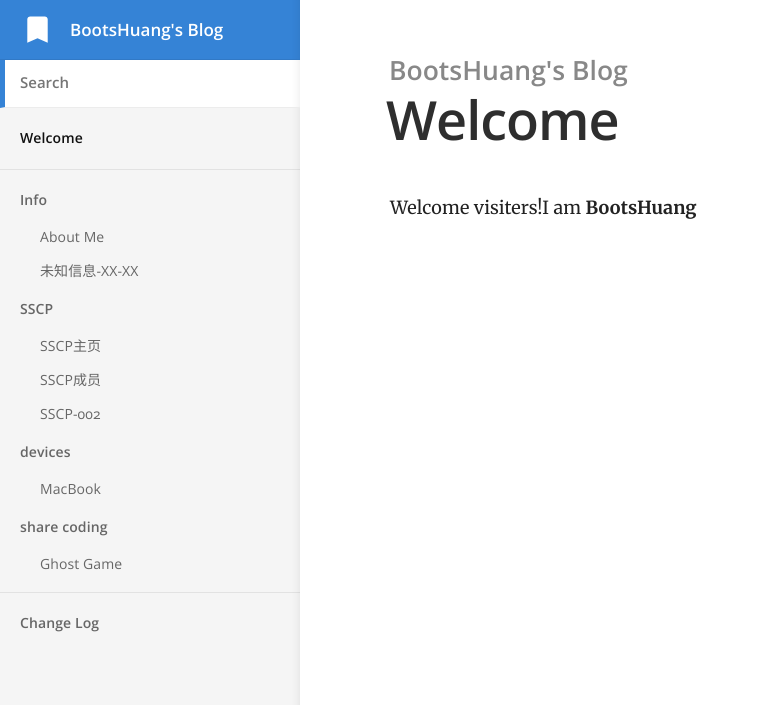
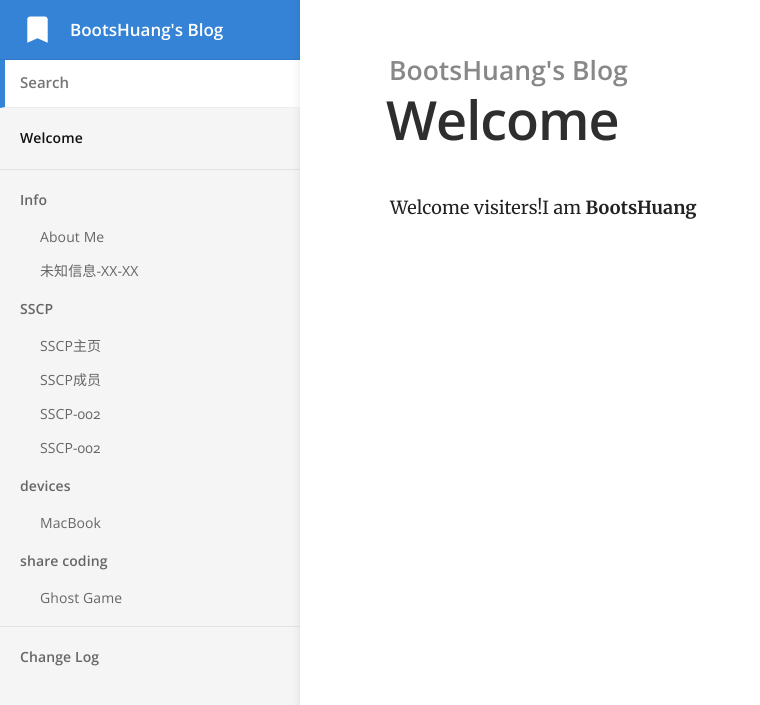
Before and after one commit to BootsHuang/BootsHuang.github.io, a Jekyll site: the page built from index.md, in a window 1280 px wide. Shown: the top 705 px of the page, without its empty margins (0-760 px from the left). Built offline with Jekyll 4.4.1, drawn with Linux system fonts in a browser that asks for light colours.

Commit message:
Update SSCP-003.md

```diff
--- a/_docs/contact-syncing/SSCP-003.md
+++ b/_docs/contact-syncing/SSCP-003.md
@@ -1,3 +1,8 @@
+---
+title: SSCP-002
+category: SSCP
+order: 7
+---
 # 玩具猴子
 项目编号：SSCP-003
 项目级别：Safe
```
